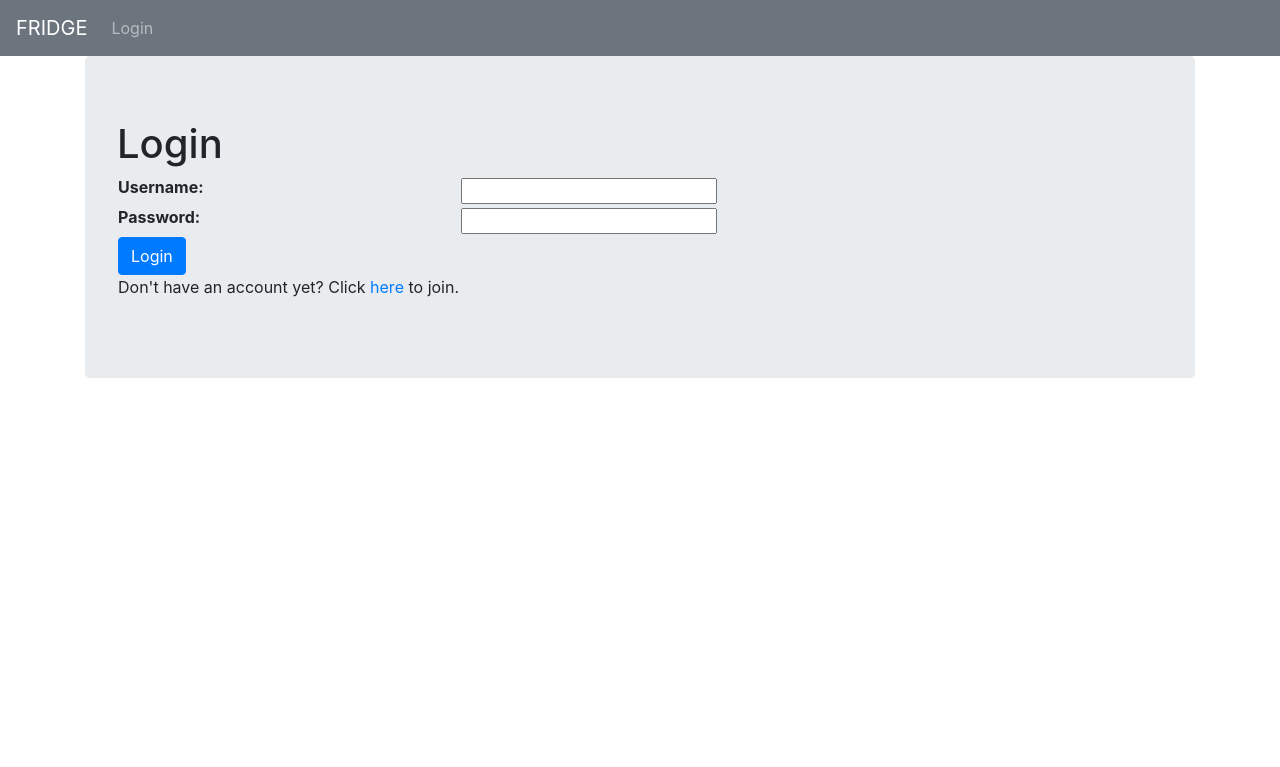
After one commit to ChicoState/fridge, a Django app: page /login/ in a window 1280 px wide. The commit adds this page. Shown: the top 767 px of the page. Run offline with Django 4.2, Linux system fonts and the light colour scheme; some libraries are stand-ins or nearby versions.

Commit message:
added login ability

```diff
--- /dev/null
+++ b/fridge/myapp/forms.py
@@ -0,0 +1,18 @@
+from django import forms
+from django.core import validators
+from django.contrib.auth.models import User
+
+
+class JoinForm(forms.ModelForm):
+    password = forms.CharField(widget=forms.PasswordInput(attrs={'autocomplete': 'new-password'}))
+    email = forms.CharField(widget=forms.TextInput(attrs={'size': '30'}))
+    class Meta():
+        model = User
+        fields = ('first_name', 'last_name', 'username', 'email', 'password')
+        help_texts = {
+            'username': None
+        }
+
+class LoginForm(forms.Form):
+    username = forms.CharField()
+    password = forms.CharField(widget=forms.PasswordInput())
--- a/fridge/myapp/views.py
+++ b/fridge/myapp/views.py
@@ -1,9 +1,15 @@
 from django.shortcuts import render
 from django.http import HttpResponse
-
+from myapp.forms import JoinForm
+from django.shortcuts import render, redirect
+from django.http import HttpResponse, HttpResponseRedirect
+from myapp.forms import JoinForm, LoginForm
+from django.contrib.auth.decorators import login_required
+from django.contrib.auth import authenticate, login, logout
+from django.urls import reverse
 # Create your views here.
 
-
+@login_required(login_url='/login/')
 def index(request, page=0):
     #return HttpResponse("CSCI430 Hello World")
     page_list = list(range(page*10, page*10 + 10, 1))
@@ -18,4 +24,62 @@ def index(request, page=0):
         'prev_page': page - 1,
         'next_page': page + 1,
     }
-    return render(request, "index.html", context=context)
+    return render(request, "myapp/index.html", context=context)
+
+
+def join(request):
+    if (request.method == "POST"):
+        join_form = JoinForm(request.POST)
+        if (join_form.is_valid()):
+            # Save form data to DB
+            user = join_form.save()
+            # Encrypt the password
+            user.set_password(user.password)
+            # Save encrypted password to DB
+            user.save()
+            # Success! Redirect to home page.
+            return redirect("/")
+        else:
+            # Form invalid, print errors to console
+            page_data = { "join_form": join_form }
+            return render(request, 'myapp/join.html', page_data)
+    else:
+        join_form = JoinForm()
+        page_data = { "join_form": join_form }
+        return render(request, 'myapp/join.html', page_data)
+
+
+def user_login(request):
+    if (request.method == 'POST'):
+        login_form = LoginForm(request.POST)
+        if login_form.is_valid():
+            # First get the username and password supplied
+            username = login_form.cleaned_data["username"]
+            password = login_form.cleaned_data["password"]
+            # Django's built-in authentication function:
+            user = authenticate(username=username, password=password)
+            # If we have a user
+            if user:
+                #Check it the account is active
+                if user.is_active:
+                    # Log the user in.
+                    login(request,user)
+                    # Send the user back to homepage
+                    return redirect("/")
+                else:
+                    # If account is not active:
+                    return HttpResponse("Your account is not active.")
+            else:
+                print("Someone tried to login and failed.")
+                print("They used username: {} and password: {}".format(username,password))
+                return render(request, 'myapp/login.html', {"login_form": LoginForm})
+    else:
+        #Nothing has been provided for username or password.
+        return render(request, 'myapp/login.html', {"login_form": LoginForm})
+
+@login_required(login_url='/login/')
+def user_logout(request):
+    # Log out the user.
+    logout(request)
+    # Return to homepage.
+    return redirect("/")
--- a/fridge/mysite/urls.py
+++ b/fridge/mysite/urls.py
@@ -15,8 +15,13 @@ Including another URLconf
 """
 from django.contrib import admin
 from django.urls import path, include
+from myapp import views as myapp_views
 
 urlpatterns = [
-    path('', include('myapp.urls')),
+    path('', myapp_views.index, name='home'),
     path('admin/', admin.site.urls),
+    path('login/', myapp_views.user_login),
+    path('join/', myapp_views.join),
+    path('logout/', myapp_views.user_logout),
+    path('<int:page>/', myapp_views.index, name='index'),
 ]
--- a/fridge/myapp/templates/base.html
+++ b/fridge/templates/myapp/base.html
@@ -1,4 +1,6 @@
 <!DOCTYPE html>
+{% include "myapp/navigation.html"%}
+  {% include "myapp/bootstrap.html"%}
 {% load static %}
 <html class="no-js" lang="en-US" dir="ltr">
   <head>
--- /dev/null
+++ b/fridge/templates/myapp/bootstrap.html
@@ -0,0 +1,9 @@
+{% load static %}
+<link rel="stylesheet" href="https://stackpath.bootstrapcdn.com/bootstrap/4.4.1/css/bootstrap.min.css" integrity="sha384-
+Vkoo8x4CGsO3+Hhxv8T/Q5PaXtkKtu6ug5TOeNV6gBiFeWPGFN9MuhOf23Q9Ifjh" crossorigin="anonymous"/>
+<script src="https://code.jquery.com/jquery-3.4.1.slim.min.js" integrity="sha384-
+J6qa4849blE2+poT4WnyKhv5vZF5SrPo0iEjwBvKU7imGFAV0wwj1yYfoRSJoZ+n" crossorigin="anonymous"></script>
+<script src="https://cdn.jsdelivr.net/npm/popper.js@1.16.0/dist/umd/popper.min.js" integrity="sha384-
+Q6E9RHvbIyZFJoft+2mJbHaEWldlvI9IOYy5n3zV9zzTtmI3UksdQRVvoxMfooAo" crossorigin="anonymous"></script>
+<script src="https://stackpath.bootstrapcdn.com/bootstrap/4.4.1/js/bootstrap.min.js" integrity="sha384-
+wfSDF2E50Y2D1uUdj0O3uMBJnjuUD4Ih7YwaYd1iqfktj0Uod8GCExl3Og8ifwB6" crossorigin="anonymous"></script>
--- a/fridge/myapp/templates/index.html
+++ b/fridge/templates/myapp/index.html
@@ -1,4 +1,4 @@
-{% extends 'base.html' %}
+{% extends 'myapp/base.html' %}
 {% load static %}
 {% block title %}
 {{ title }}
--- /dev/null
+++ b/fridge/templates/myapp/login.html
@@ -0,0 +1,22 @@
+<html>
+  <head>
+    {% include "myapp/bootstrap.html"%}
+    {% include "myapp/navigation.html"%}
+  </head>
+  <body>
+    <div class="container">
+      <div class = "jumbotron">
+        <h1>Login</h1>
+        <form action="/login/" method="POST">{% csrf_token %}
+          <table>
+            {{ login_form.as_table }}
+            <tr><td>
+              <input type="submit" class="btn btn-primary" value = "Login"/>
+            </td></tr>
+            <tr><td>Don't have an account yet? Click <a href="/join">here</a> to join.</td></tr>
+          </table>
+        </form>
+      </div>
+    </div>
+  </body>
+</html>
--- /dev/null
+++ b/fridge/templates/myapp/navigation.html
@@ -0,0 +1,21 @@
+{% include "myapp/bootstrap.html"%}
+<nav class="navbar navbar-expand-lg navbar-dark bg-secondary">
+  <a class="navbar-brand" href="/">FRIDGE</a>
+  <div class="collapse navbar-collapse" id="navbarSupportedContent">
+    <ul class="navbar-nav mr-auto">
+
+      {% if user.is_authenticated %}
+      <li>
+        <a class="nav-link" href="/logout/">Logout</a>
+      </li>
+    {% else %}
+      <li>
+        <a class="nav-link" href="/login/">Login</a>
+      </li>
+    {% endif %}
+
+
+
+    </ul>
+  </div>
+</nav>
```
Also changed, not shown: fridge/myapp/urls.py (deleted, +0 -8 lines), fridge/mysite/settings.py (+5 -2 lines), fridge/templates/myapp/join.html (added, +21 -0 lines), fridge/db.sqlite3.
